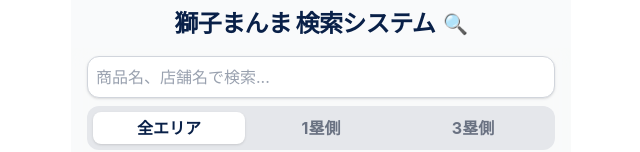
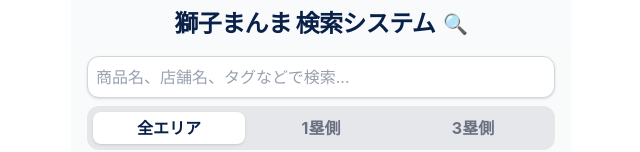
Before and after one commit to noah-devtech/gourmet-search, a React (Vite) app: page / in a window 1280 px wide. Shown: the top 152 px of the page, without its empty margins (319-959 px from the left). Built offline with nearby package versions, Linux system fonts and the light colour scheme; no server answers.

Commit message:
update: 検索対象の拡張に合わせてプレースホルダーの文言を修正

```diff
--- a/src/App.jsx
+++ b/src/App.jsx
@@ -90,7 +90,7 @@ function App() {
                         type="text"
                         value={inputQuery}
                         onChange={(e) => setInputQuery(e.target.value)}
-                        placeholder="商品名、店舗名で検索..."
+                        placeholder="商品名、店舗名、タグなどで検索..."
                     />
                     {inputQuery && (
                         <button
```
